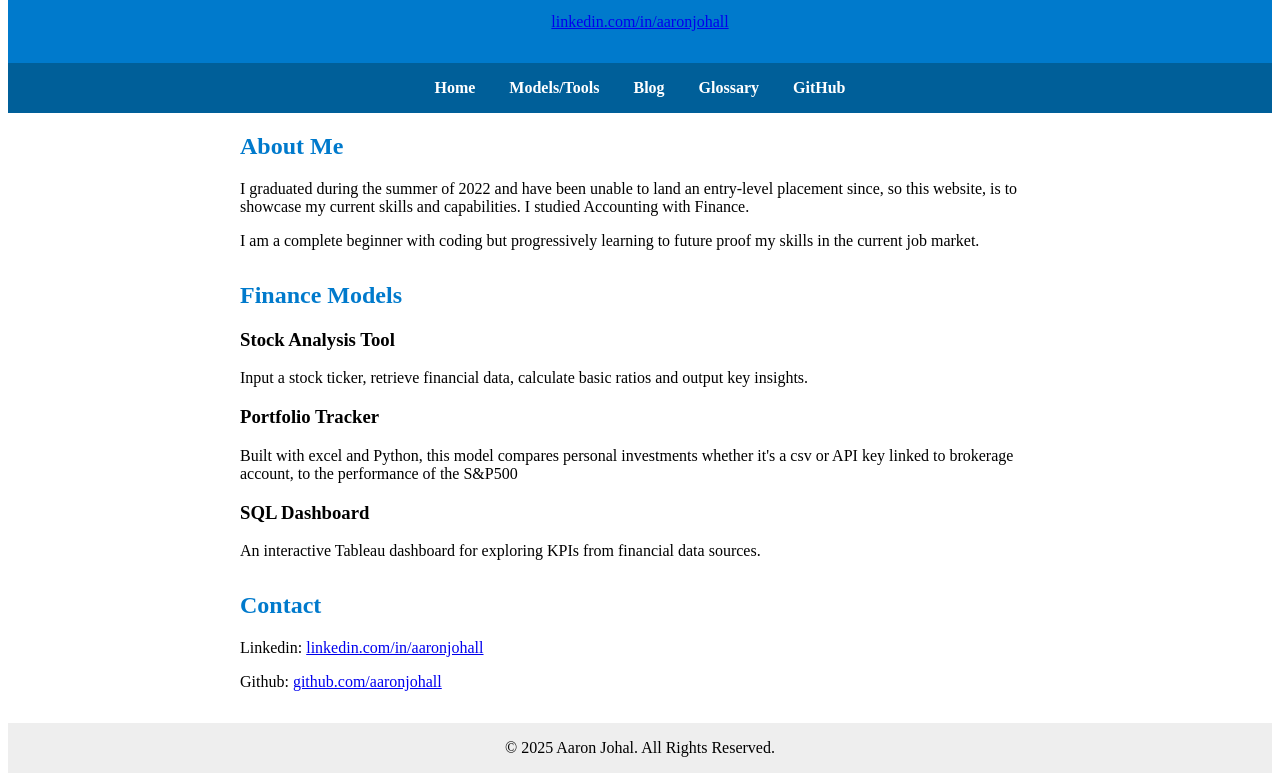
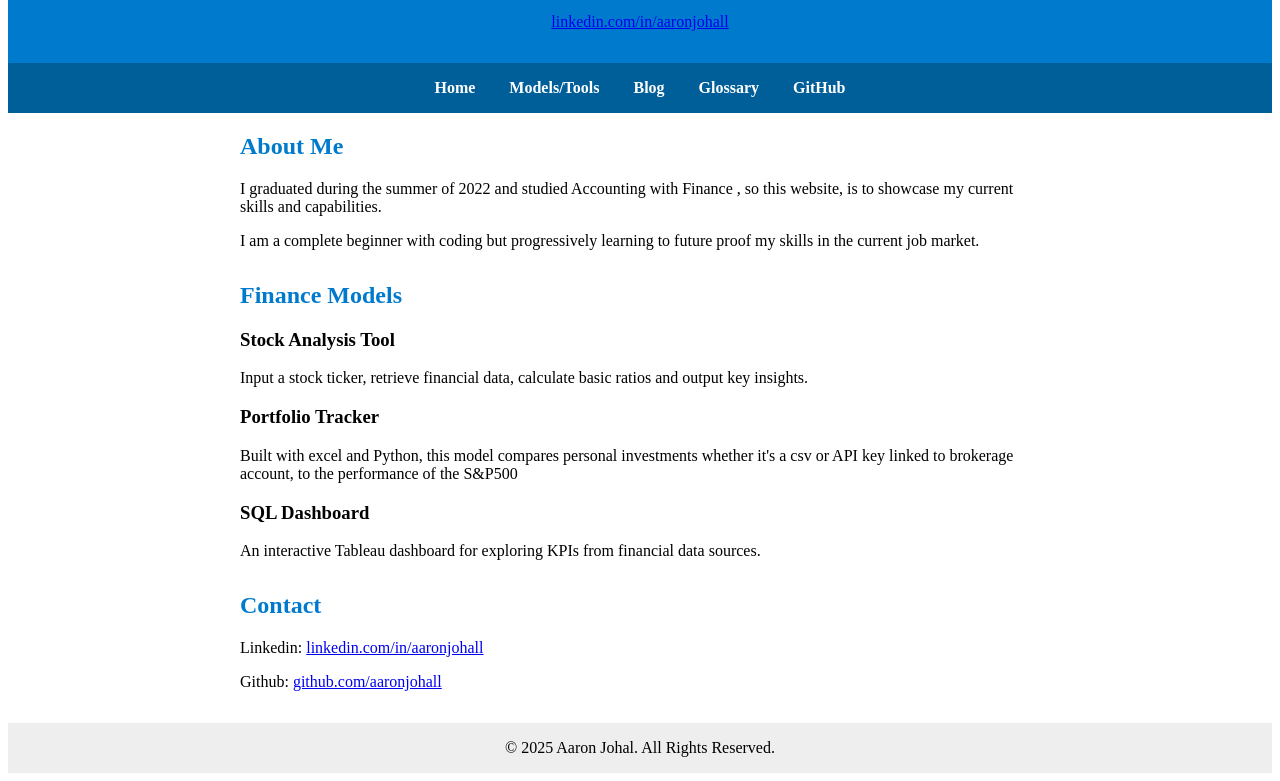
Before and after one commit to aaronjohall/finance-site, a plain HTML site: page index.html in a window 1280 px wide. Shown: the part 114-895 px from the top of the page. Drawn offline with Linux system fonts and the light colour scheme.

Commit message:
Add files via upload

```diff
--- a/index.html
+++ b/index.html
@@ -30,9 +30,7 @@
 <section id="about">
     <h2>About Me</h2>
     <p>
-        I graduated during the summer of 2022 and have been unable to land an entry-level
-        placement since, so this website, is to showcase my current skills and capabilities.
-        I studied Accounting with Finance.
+        I graduated during the summer of 2022 and studied Accounting with Finance , so this website, is to showcase my current skills and capabilities.
     </p>
     <p>I am a complete beginner with coding but progressively learning to future proof my skills in the current job market.</p>
 </section>
```
Also changed, not shown: blog.html (+2 -1 lines), glossary.html (+3 -3 lines), models.html (+3 -2 lines), stock_analysis_tool.html (+4 -3 lines).
